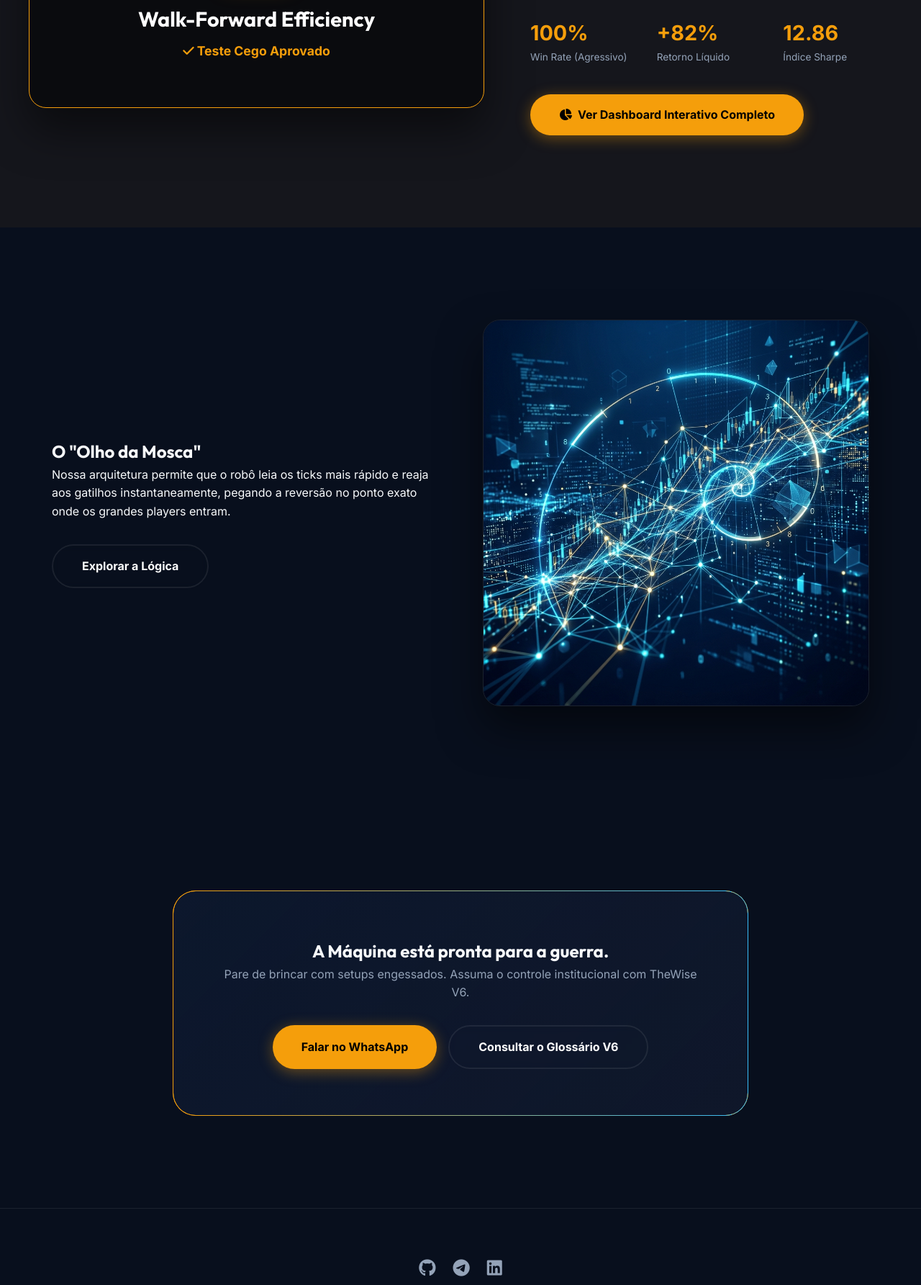
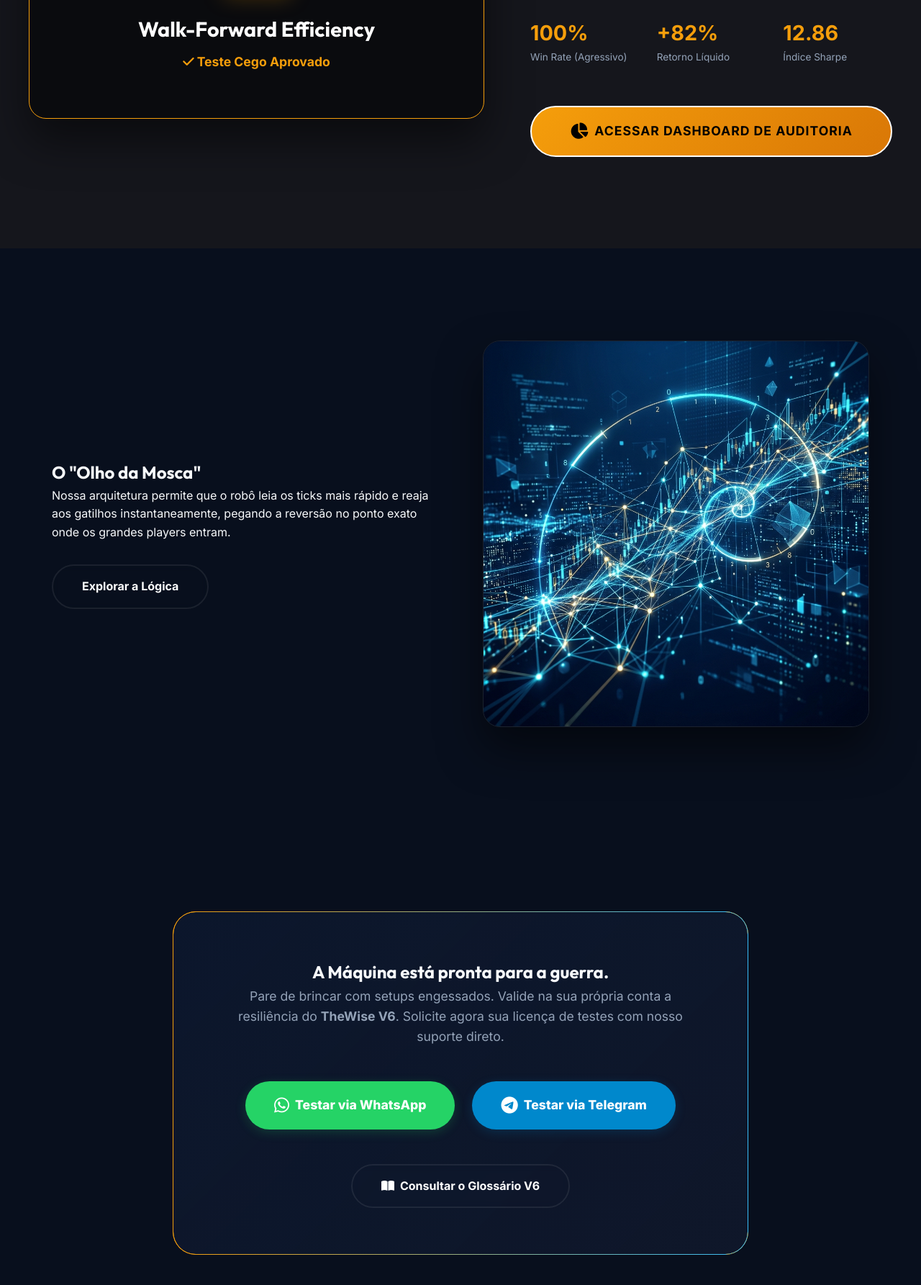
Before and after one commit to RogerinhoRamos/TheWise-Structural-Premises, a plain HTML site: page index.html in a window 1280 px wide. Shown: the part 3440-5225 px from the top of the page at 72% size. Drawn offline with Linux system fonts and the light colour scheme.

Commit message:
feat: Adiciona botão pulsante para dashboard e links reais CTA na index

```diff
--- a/index.html
+++ b/index.html
@@ -367,6 +367,29 @@
             100% { transform: translateY(0); opacity: 1; }
         }
 
+        @keyframes pulse-glow {
+            0% { box-shadow: 0 0 0 0 rgba(245, 158, 11, 0.6); transform: scale(1); }
+            50% { box-shadow: 0 0 25px 15px rgba(245, 158, 11, 0); transform: scale(1.05); }
+            100% { box-shadow: 0 0 0 0 rgba(245, 158, 11, 0); transform: scale(1); }
+        }
+
+        .btn-pulse {
+            animation: pulse-glow 2.5s infinite;
+            border: 2px solid #fff;
+            background: linear-gradient(135deg, var(--primary) 0%, #d97706 100%);
+            color: #000 !important;
+            font-size: 1.1rem;
+            padding: 1.2rem 2.5rem;
+            text-transform: uppercase;
+            letter-spacing: 1px;
+            box-shadow: 0 4px 20px var(--primary-glow);
+        }
+
+        .cta-button:hover {
+            transform: translateY(-3px) scale(1.02);
+            filter: brightness(1.1);
+        }
+
         @media (max-width: 768px) {
             .showcase-container { gap: 2rem; }
             .contact-box { padding: 2rem; }
@@ -509,8 +532,8 @@
                         <p style="font-size: 0.85rem; color: var(--text-muted);">Índice Sharpe</p>
                     </div>
                 </div>
-                <a href="relatorio_performance_v6.html" target="_blank" class="btn btn-primary" style="margin-top: 2.5rem;">
-                    <i class="fa-solid fa-chart-pie"></i> Ver Dashboard Interativo Completo
+                <a href="relatorio_performance_v6.html" target="_blank" class="btn btn-pulse" style="margin-top: 3.5rem; width: 100%; justify-content: center;">
+                    <i class="fa-solid fa-chart-pie" style="font-size: 1.4rem;"></i> ACESSAR DASHBOARD DE AUDITORIA
                 </a>
             </div>
             <div class="showcase-image" style="border-color: var(--primary); display: flex; align-items: center; justify-content: center; background: rgba(0,0,0,0.5); padding: 4rem; flex-direction: column;">
@@ -539,11 +562,21 @@
     <section class="contact" id="manual">
         <div class="contact-box">
             <h2>A Máquina está pronta para a guerra.</h2>
-            <p style="margin-bottom: 2rem; color: var(--text-muted);">Pare de brincar com setups engessados. Assuma o controle institucional com TheWise V6.</p>
-            <div class="cta-group">
-                <a href="https://wa.me/5511999056897" target="_blank" class="btn btn-primary">Falar no WhatsApp</a>
-                <a href="manual_operacional_tsp.html" class="btn btn-outline">Consultar o Glossário V6</a>
+            <p style="margin-bottom: 3rem; color: var(--text-muted); font-size: 1.1rem;">Pare de brincar com setups engessados. Valide na sua própria conta a resiliência do <strong>TheWise V6</strong>. Solicite agora sua licença de testes com nosso suporte direto.</p>
+
+            <div style="display: flex; gap: 1.5rem; justify-content: center; flex-wrap: wrap;">
+                <a href="https://wa.me/5511999056897?text=Ol%C3%A1%2C%20gostaria%20de%20solicitar%20uma%20licen%C3%A7a%20de%20testes%20para%20o%20rob%C3%B4%20TheWise%20V6!" target="_blank" class="btn cta-button" style="background: #25D366; color: #fff; padding: 1.2rem 2.5rem; border-radius: 50px; text-decoration: none; font-weight: 800; font-size: 1.1rem; box-shadow: 0 4px 15px rgba(37, 211, 102, 0.2);">
+                    <i class="fa-brands fa-whatsapp" style="font-size: 1.5rem;"></i> Testar via WhatsApp
+                </a>
+
+                <a href="https://t.me/Rogerinho_Ramos" target="_blank" class="btn cta-button" style="background: #0088cc; color: #fff; padding: 1.2rem 2.5rem; border-radius: 50px; text-decoration: none; font-weight: 800; font-size: 1.1rem; box-shadow: 0 4px 15px rgba(0, 136, 204, 0.2);">
+                    <i class="fa-brands fa-telegram" style="font-size: 1.5rem;"></i> Testar via Telegram
+                </a>
             </div>
+
+            <a href="manual_operacional_tsp.html" class="btn btn-outline" style="margin-top: 3rem;">
+                <i class="fa-solid fa-book-open"></i> Consultar o Glossário V6
+            </a>
         </div>
     </section>
 
```
